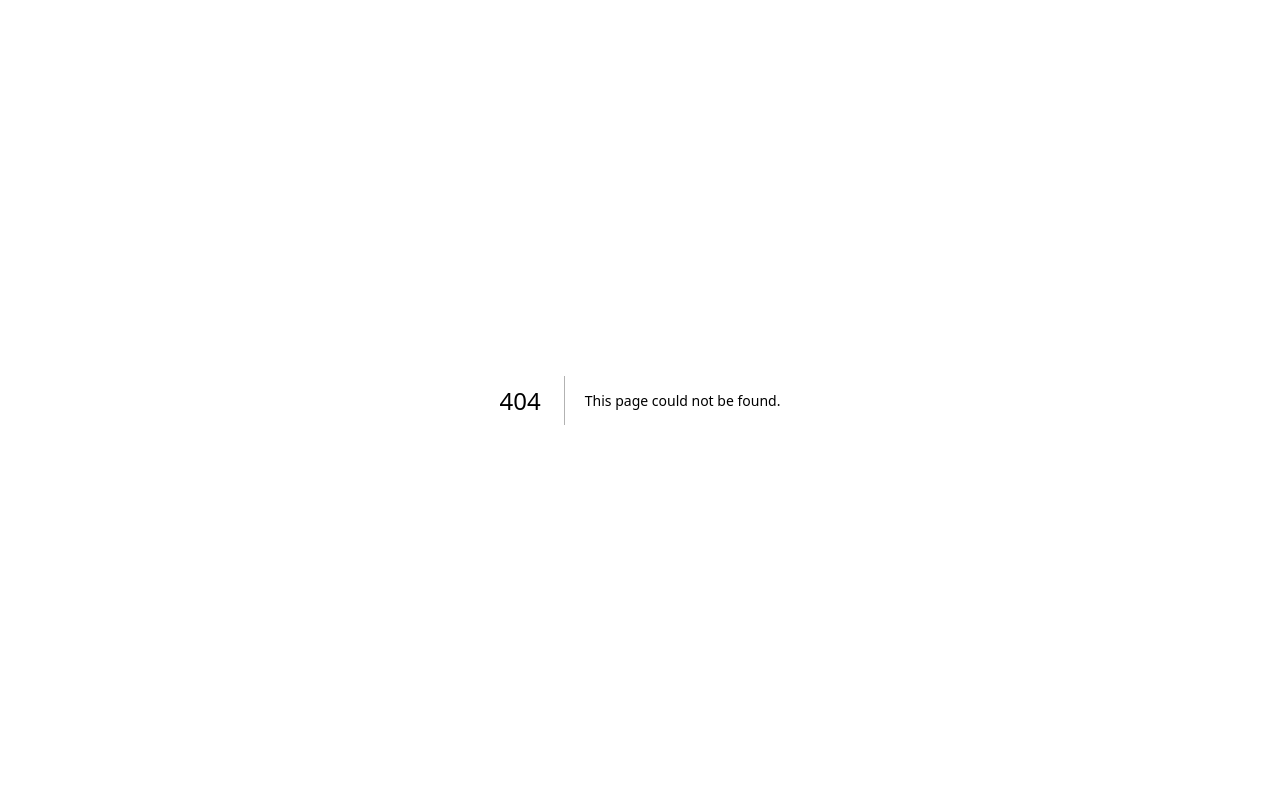
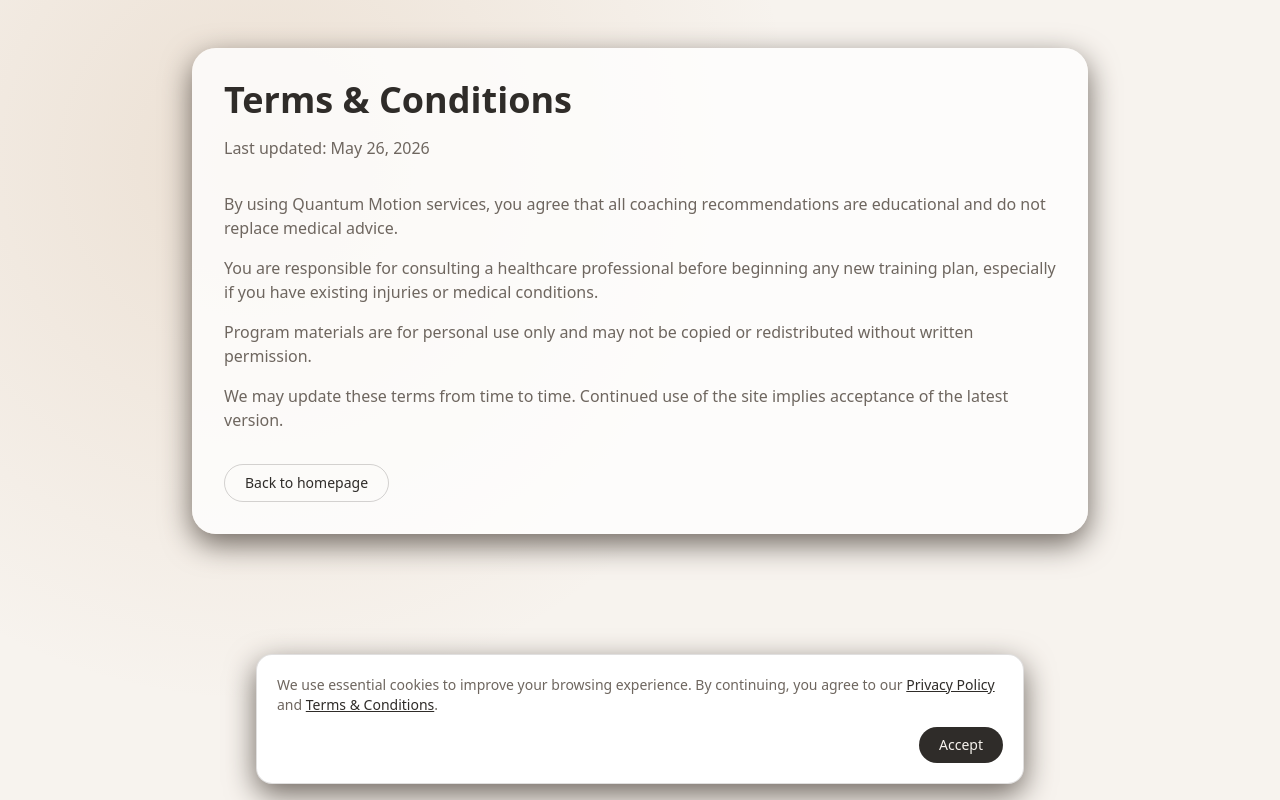
Before and after one commit to MarioSorgente/quantum-motion, a Next.js app: page /terms in a window 1280 px wide. Before the commit this address had no page. Built offline with nearby package versions, Linux system fonts and the light colour scheme.

Commit message:
Add branding assets plus legal and cookie consent pages

```diff
--- a/app/layout.tsx
+++ b/app/layout.tsx
@@ -1,10 +1,29 @@
 import type { Metadata } from 'next';
 import './globals.css';
+import { CookieBanner } from '@/components/cookie-banner';
 
 export const metadata: Metadata = {
   title: 'Quantum Motion — Gym & Mobility Coaching',
   description:
     'Remote gym and mobility coaching to rebuild strength, mobility, and confidence through science-based, human-first support.',
+  icons: {
+    icon: [
+      { url: '/logopic/favicon.ico' },
+      { url: '/logopic/quantum-motion-favicon-512.png', sizes: '512x512', type: 'image/png' },
+    ],
+    apple: '/logopic/quantum-motion-favicon-512.png',
+  },
+  openGraph: {
+    title: 'Quantum Motion',
+    description: 'Move better. Train smarter. Feel confident in your body again.',
+    images: ['/logopic/quantum-motion-thumbnail-banner.png'],
+  },
+  twitter: {
+    card: 'summary_large_image',
+    title: 'Quantum Motion',
+    description: 'Remote gym & mobility coaching.',
+    images: ['/logopic/quantum-motion-thumbnail-banner.png'],
+  },
 };
 
 export default function RootLayout({
@@ -14,7 +33,7 @@
 }>) {
   return (
     <html lang="en">
-      <body>{children}</body>
+      <body>{children}<CookieBanner /></body>
     </html>
   );
 }
--- a/app/page.tsx
+++ b/app/page.tsx
@@ -1,4 +1,5 @@
-import { ButtonLink, PlaceholderImage, Section } from '@/components/ui';
+import Image from 'next/image';
+import { ButtonLink, Section } from '@/components/ui';
 
 const freeProgramMailto =
   'mailto:mario.sorgente@gmail.com?cc=alberto.negrini01@gmail.com&subject=Quantum%20Motion%20%E2%80%94%20Free%207-day%20program&body=Hi%20Mario%20and%20Alberto%2C%20I%E2%80%99d%20like%20to%20start%20with%20the%20free%207-day%20Quantum%20Motion%20program.';
@@ -8,7 +9,10 @@
     <main className="bg-hero-glow">
       <header className="sticky top-0 z-20 border-b border-ink/10 bg-canvas/90 backdrop-blur">
         <nav className="mx-auto flex max-w-6xl flex-wrap items-center justify-between gap-3 px-6 py-4">
-          <a href="#top" className="text-lg font-semibold tracking-wide">Quantum Motion</a>
+          <a href="#top" className="inline-flex items-center gap-3 text-lg font-semibold tracking-wide">
+            <Image src="/logopic/quantum-motion-logo.png" alt="Quantum Motion logo" width={36} height={36} className="rounded-full" />
+            <span>Quantum Motion</span>
+          </a>
           <div className="flex flex-wrap items-center gap-2 text-sm sm:gap-6">
             <a href="#method" className="hover:text-accent">Method</a>
             <a href="#about" className="hover:text-accent">About</a>
@@ -30,7 +34,14 @@
               <ButtonLink href="https://instagram.com/tobeadded" variant="secondary">Message us on Instagram</ButtonLink>
             </div>
           </div>
-          <PlaceholderImage className="min-h-80" label="Placeholder for Mario and Alberto professional photos" />
+          <Image
+            src="/logopic/quantum-motion-thumbnail-banner.png"
+            alt="Quantum Motion thumbnail"
+            width={1200}
+            height={630}
+            className="w-full rounded-3xl border border-ink/10 bg-white object-cover shadow-soft"
+            priority
+          />
         </div>
       </section>
 
@@ -39,94 +50,16 @@
       </Section>
 
       <Section id="method" title="Strength, mobility, and support — built around you">
-        <div className="grid gap-5 sm:grid-cols-2">
-          {[
-            ['Gym Training', 'Build strength with progressive, realistic training plans.'],
-            ['Mobility', 'Improve how your body moves, feels, and performs.'],
-            ['Pain-aware coaching', 'Adapt training around discomfort, limitations, and confidence levels.'],
-            ['Mental support', 'Stay consistent with guidance, clarity, and emotional support when motivation drops.'],
-          ].map(([title, desc]) => (
-            <article key={title} className="rounded-2xl border border-ink/10 bg-white p-6 shadow-soft transition hover:-translate-y-1">
-              <h3 className="text-xl font-semibold">{title}</h3>
-              <p className="mt-2 text-soft">{desc}</p>
-            </article>
-          ))}
-        </div>
+        <div className="grid gap-5 sm:grid-cols-2">{[['Gym Training', 'Build strength with progressive, realistic training plans.'], ['Mobility', 'Improve how your body moves, feels, and performs.'], ['Pain-aware coaching', 'Adapt training around discomfort, limitations, and confidence levels.'], ['Mental support', 'Stay consistent with guidance, clarity, and emotional support when motivation drops.']].map(([title, desc]) => (<article key={title} className="rounded-2xl border border-ink/10 bg-white p-6 shadow-soft transition hover:-translate-y-1"><h3 className="text-xl font-semibold">{title}</h3><p className="mt-2 text-soft">{desc}</p></article>))}</div>
       </Section>
 
       <Section id="about" title="Built by two engineers who believe training should make sense" muted>
         <p className="max-w-5xl text-soft">Quantum Motion was created by Mario and Alberto. We combine engineering thinking, years of training experience, AI tooling, and a supportive coaching style to help people stop guessing and start moving with confidence.</p>
-        <div className="mt-8 grid gap-5 md:grid-cols-2">
-          <article className="rounded-2xl bg-white p-6 shadow-soft">
-            <PlaceholderImage label="Mario Sorgente profile placeholder" className="mb-5 min-h-40" />
-            <h3 className="text-2xl font-semibold">Mario Sorgente</h3>
-            <p className="text-sm text-soft">Quantum Physics Engineer · Co-founder</p>
-            <ul className="mt-3 list-disc space-y-2 pl-5 text-soft">
-              <li>Around 20 years of training experience, including gymnastic roots.</li>
-              <li>Personal history with shoulder pain, ACL injury, and a broken elbow.</li>
-              <li>Focus: rebuild trust, adapt training, and create sustainable progress.</li>
-            </ul>
-          </article>
-          <article className="rounded-2xl bg-white p-6 shadow-soft">
-            <PlaceholderImage label="Alberto Negrini profile placeholder" className="mb-5 min-h-40" />
-            <h3 className="text-2xl font-semibold">Alberto Negrini</h3>
-            <p className="text-sm text-soft">Engineer · Fitness Coach · Co-founder</p>
-            <ul className="mt-3 list-disc space-y-2 pl-5 text-soft">
-              <li>Structured and practical approach to training and progression.</li>
-              <li>Around 20 years of training across fighting, swimming, and skiing.</li>
-              <li>Focus: clear systems, realistic habits, and consistent coaching support.</li>
-            </ul>
-          </article>
-        </div>
-      </Section>
-
-      <Section title="Simple, remote, and personal">
-        <div className="grid gap-4 md:grid-cols-3">
-          {[
-            ['1. Tell us who you are', 'You share your goals, pain points, training level, lifestyle, and current limitations.'],
-            ['2. Get your first 7-day program', 'You receive a simple tailored free program to start moving, training, and understanding the Quantum Motion method.'],
-            ['3. Continue with 1:1 coaching', 'If it feels right, we build a personalized remote coaching plan around your body, goals, and lifestyle.'],
-          ].map(([title, desc]) => (
-            <article key={title} className="rounded-2xl border border-ink/10 bg-white p-6 shadow-soft">
-              <h3 className="text-lg font-semibold">{title}</h3>
-              <p className="mt-2 text-soft">{desc}</p>
-            </article>
-          ))}
-        </div>
       </Section>
 
       <Section id="free-program" title="Start with one free week" muted>
         <p className="max-w-4xl text-soft">No pressure. No complicated commitment. Start with a simple 7-day program designed to help you reconnect with your body, move better, and build momentum.</p>
-        <ul className="mt-5 grid gap-2 text-soft sm:grid-cols-2">
-          <li>• Simple gym and mobility structure</li><li>• Beginner-friendly</li><li>• Pain-aware</li><li>• Confidence-focused</li><li>• Remote support</li>
-        </ul>
         <div className="mt-8"><ButtonLink href={freeProgramMailto}>Request the free 7-day program</ButtonLink></div>
-      </Section>
-
-      <Section title="Coaching options">
-        <div className="grid gap-5 md:grid-cols-2">
-          <article className="rounded-2xl border border-ink/10 bg-white p-6 shadow-soft">
-            <h3 className="text-xl font-semibold">Free 7-day starter program</h3>
-            <p className="mt-2 text-soft">A simple first step to understand your body, start moving, and experience the Quantum Motion method.</p>
-            <div className="mt-5"><ButtonLink href={freeProgramMailto} variant="secondary">Request the free program</ButtonLink></div>
-          </article>
-          <article className="rounded-2xl border border-ink/10 bg-white p-6 shadow-soft">
-            <h3 className="text-xl font-semibold">1:1 Remote Coaching</h3>
-            <p className="mt-2 text-soft">Personalized gym and mobility coaching with support, structure, and progress tracking.</p>
-            <div className="mt-5"><ButtonLink href="mailto:mario.sorgente@gmail.com,alberto.negrini01@gmail.com?subject=Quantum%20Motion%20%E2%80%94%201%3A1%20Coaching%20Request" variant="secondary">Contact us</ButtonLink></div>
-          </article>
-        </div>
-      </Section>
-
-      <Section title="Client stories coming soon" muted>
-        <div className="grid gap-4 md:grid-cols-3">
-          {['Transformation story', 'Mobility progress', 'Strength journey'].map((item) => (
-            <article key={item} className="rounded-2xl border border-dashed border-ink/20 bg-white/80 p-6">
-              <h3 className="font-semibold">{item}</h3>
-              <p className="mt-2 text-sm text-soft">Placeholder for real client feedback and progress details.</p>
-            </article>
-          ))}
-        </div>
       </Section>
 
       <Section id="contact" title="Ready to feel strong, mobile, and confident again?">
@@ -135,16 +68,14 @@
           <ButtonLink href={freeProgramMailto}>Start with the free 7-day program</ButtonLink>
           <ButtonLink href="mailto:mario.sorgente@gmail.com,alberto.negrini01@gmail.com" variant="secondary">Contact us by email</ButtonLink>
         </div>
-        <div className="mt-8 space-y-1 text-sm text-soft">
-          <p>mario.sorgente@gmail.com</p><p>alberto.negrini01@gmail.com</p>
-          <p className="pt-2">@quantummotion · @mario_sorgente · @alberto_negrini</p>
-        </div>
       </Section>
 
       <footer className="border-t border-ink/10 px-6 py-10 text-center text-sm text-soft">
         <p className="font-semibold text-ink">Quantum Motion</p>
         <p>Remote gym and mobility coaching</p>
-        <p>Science-based. Human-first. Built for confidence.</p>
+        <p className="mt-4">
+          <a href="/privacy" className="underline">Privacy Policy</a> · <a href="/terms" className="underline">Terms & Conditions</a>
+        </p>
       </footer>
     </main>
   );
--- /dev/null
+++ b/app/privacy/page.tsx
@@ -0,0 +1,21 @@
+import Link from 'next/link';
+
+export default function PrivacyPage() {
+  return (
+    <main className="min-h-screen bg-hero-glow px-6 py-12">
+      <div className="mx-auto max-w-4xl rounded-3xl bg-white/80 p-8 shadow-soft">
+        <h1 className="text-4xl font-semibold">Privacy Policy</h1>
+        <p className="mt-4 text-soft">Last updated: May 26, 2026</p>
+        <div className="mt-8 space-y-4 text-soft">
+          <p>Quantum Motion collects only the personal data you voluntarily provide (such as name, email, and coaching goals) when you contact us.</p>
+          <p>We use this information to respond to requests, deliver coaching services, and improve communication. We do not sell personal data.</p>
+          <p>Essential technical cookies may be used to remember basic preferences (such as cookie consent). You can clear these in your browser settings.</p>
+          <p>If you want to access, modify, or delete your data, contact us at mario.sorgente@gmail.com or alberto.negrini01@gmail.com.</p>
+        </div>
+        <Link href="/" className="mt-8 inline-flex rounded-full border border-ink/20 px-5 py-2 text-sm font-medium">
+          Back to homepage
+        </Link>
+      </div>
+    </main>
+  );
+}
--- /dev/null
+++ b/app/terms/page.tsx
@@ -0,0 +1,21 @@
+import Link from 'next/link';
+
+export default function TermsPage() {
+  return (
+    <main className="min-h-screen bg-hero-glow px-6 py-12">
+      <div className="mx-auto max-w-4xl rounded-3xl bg-white/80 p-8 shadow-soft">
+        <h1 className="text-4xl font-semibold">Terms & Conditions</h1>
+        <p className="mt-4 text-soft">Last updated: May 26, 2026</p>
+        <div className="mt-8 space-y-4 text-soft">
+          <p>By using Quantum Motion services, you agree that all coaching recommendations are educational and do not replace medical advice.</p>
+          <p>You are responsible for consulting a healthcare professional before beginning any new training plan, especially if you have existing injuries or medical conditions.</p>
+          <p>Program materials are for personal use only and may not be copied or redistributed without written permission.</p>
+          <p>We may update these terms from time to time. Continued use of the site implies acceptance of the latest version.</p>
+        </div>
+        <Link href="/" className="mt-8 inline-flex rounded-full border border-ink/20 px-5 py-2 text-sm font-medium">
+          Back to homepage
+        </Link>
+      </div>
+    </main>
+  );
+}
--- /dev/null
+++ b/components/cookie-banner.tsx
@@ -0,0 +1,47 @@
+'use client';
+
+import { useEffect, useState } from 'react';
+import Link from 'next/link';
+
+const STORAGE_KEY = 'qm_cookie_consent';
+
+export function CookieBanner() {
+  const [visible, setVisible] = useState(false);
+
+  useEffect(() => {
+    const consent = window.localStorage.getItem(STORAGE_KEY);
+    if (!consent) setVisible(true);
+  }, []);
+
+  const accept = () => {
+    window.localStorage.setItem(STORAGE_KEY, 'accepted');
+    setVisible(false);
+  };
+
+  if (!visible) return null;
+
+  return (
+    <aside className="fixed bottom-4 left-4 right-4 z-50 mx-auto max-w-3xl rounded-2xl border border-ink/15 bg-white p-4 shadow-soft sm:p-5">
+      <p className="text-sm text-soft">
+        We use essential cookies to improve your browsing experience. By continuing, you agree to our{' '}
+        <Link href="/privacy" className="font-medium text-ink underline">
+          Privacy Policy
+        </Link>{' '}
+        and{' '}
+        <Link href="/terms" className="font-medium text-ink underline">
+          Terms & Conditions
+        </Link>
+        .
+      </p>
+      <div className="mt-3 flex justify-end">
+        <button
+          type="button"
+          onClick={accept}
+          className="rounded-full bg-ink px-5 py-2 text-sm font-medium text-canvas transition hover:bg-[#1f1d1b]"
+        >
+          Accept
+        </button>
+      </div>
+    </aside>
+  );
+}
```
